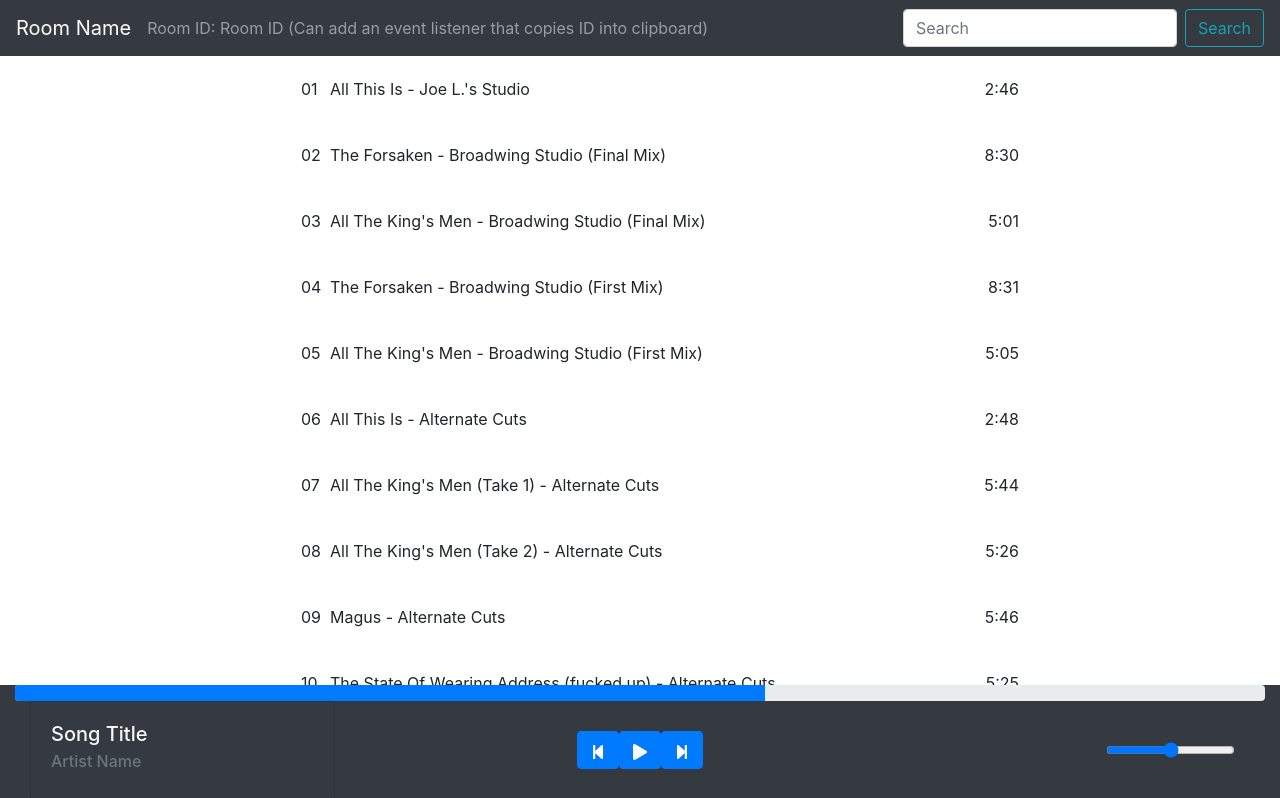
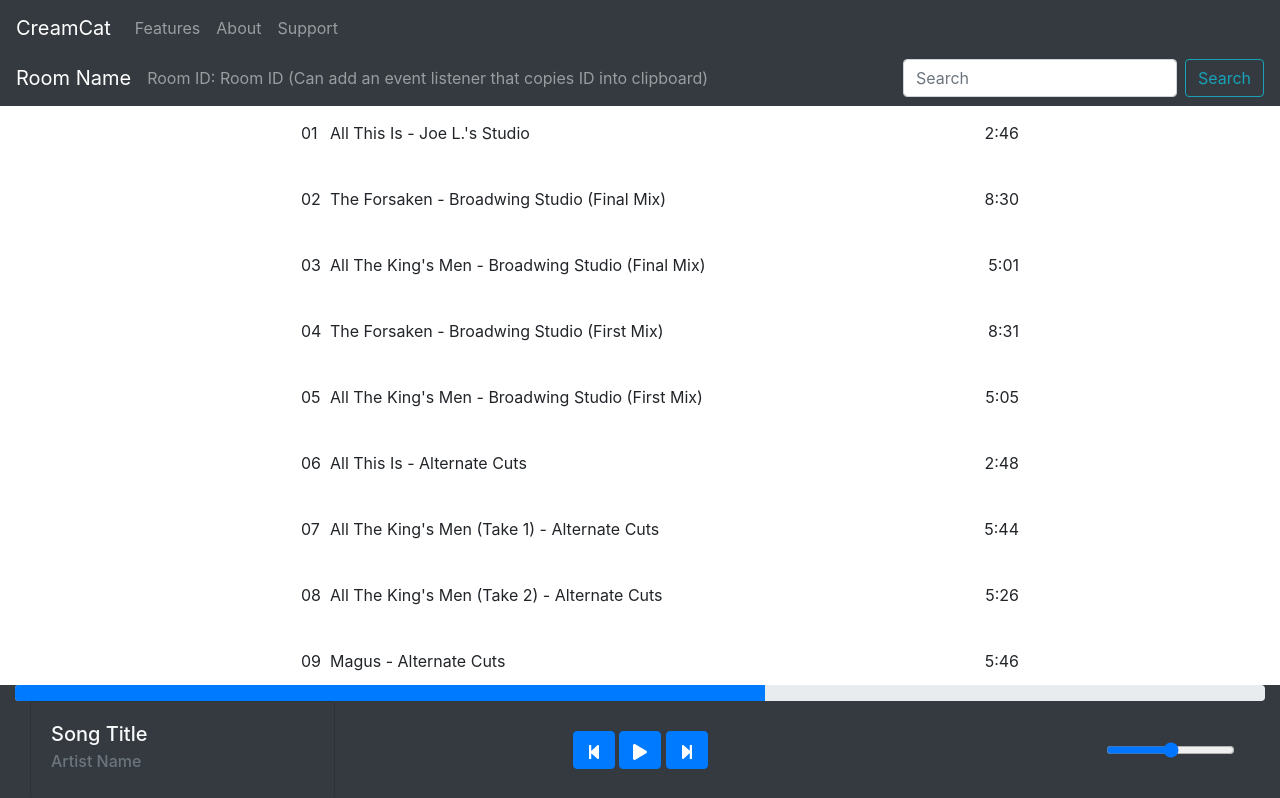
Before and after one commit to arangace/CreamCat, a React (Create React App) app in the folder frontend/: page /Room in a window 1280 px wide. Shown: the top 798 px of the page. Built offline with nearby package versions, Linux system fonts and the light colour scheme.

Commit message:
fix: fixed jogging of playbar icons, fixed disappearing navBar from issue#31

```diff
--- a/frontend/src/components/MusicPlayer/Header.js
+++ b/frontend/src/components/MusicPlayer/Header.js
@@ -12,8 +12,9 @@ export default function Header() {
 
     return (
         <>
-            <Navbar fixed="top" variant="dark" bg="dark">
-                <Navbar.Brand>{roomName}</Navbar.Brand>
+            <div className={styles.navRoom}>
+                <Navbar fixed="top" variant="dark" bg="dark" className={styles.navRoom}>
+                    <Navbar.Brand >{roomName}</Navbar.Brand>
                     <Navbar.Toggle />
                     <Navbar.Collapse>
                         <Navbar.Text>Room ID: {roomID}</Navbar.Text>
@@ -27,6 +28,7 @@ export default function Header() {
                         <Button variant="outline-info" onClick={handleSearch}>Search</Button>
                     </Form>
                 </Navbar>
+            </div>
         </>
     );
 }
--- a/frontend/src/components/MusicPlayer/Header.module.css
+++ b/frontend/src/components/MusicPlayer/Header.module.css
@@ -0,0 +1,7 @@
+.navRoom {
+  margin-top: 50px;
+  background-color: red;
+}
+.navPlaceholder {
+  height: 50px;
+}
--- a/frontend/src/components/MusicPlayer/Playbar.js
+++ b/frontend/src/components/MusicPlayer/Playbar.js
@@ -10,14 +10,14 @@ export default function Playbar() {
     return (
         <>
             <Container fluid className={styles.playbar}>
-            <ProgressBar now={60} />
+                <ProgressBar now={60} />
                 <Container fluid className={styles.playbarContainer}>
                     <SongInfo className={styles.songInfo} />
 
                     <SongControls className={styles.songControls} />
 
                     <Container className={styles.volumeControls}>
-                        <input type="range" className={styles.volumeSlider}/>
+                        <input type="range" className={styles.volumeSlider} />
                     </Container>
                 </Container>
             </Container>
--- a/frontend/src/components/MusicPlayer/SongControls.module.css
+++ b/frontend/src/components/MusicPlayer/SongControls.module.css
@@ -11,19 +11,3 @@
   border: #343a40;
   color: gray;
 }
-
-.prevSong:hover,
-.playBtn:hover,
-.nextSong:hover {
-    background: #343a40;
-    border: #343a40;
-    color: white;
-}
-
-.prevSong:active,
-.playBtn:active,
-.nextSong:active {
-    background: #343a40;
-    border: #343a40;
-    color: white;
-}
--- a/frontend/src/components/MusicPlayer/index.js
+++ b/frontend/src/components/MusicPlayer/index.js
@@ -3,11 +3,12 @@ import { Button, Card, Container } from "react-bootstrap";
 import Header from "./Header";
 import Playbar from "./Playbar";
 import Playlist from "./Playlist";
-
+import styles from "./Header.module.css";
 export default function MusicPlayer() {
     return (
         <>
             <Header />
+            <div className={styles.navPlaceholder}></div>
             <Playlist />
             <Playbar />
         </>
--- a/frontend/src/components/Navbar.js
+++ b/frontend/src/components/Navbar.js
@@ -4,7 +4,7 @@ import Navbar from "react-bootstrap/Navbar";
 export default function NavBar() {
     return (
         <>
-            <Navbar bg="dark" variant="dark">
+            <Navbar fixed="top" bg="dark" variant="dark">
                 <Navbar.Brand href="/Home">CreamCat</Navbar.Brand>
                 <Nav className="mr-auto">
                     <Nav.Link href="Features">Features</Nav.Link>
```
Also changed, not shown: frontend/src/components/MusicPlayer/SongControls.js (+4 -4 lines), 1 other file (tests, documents, lock files or other folders). Lines whose indentation alone changed are shown as unchanged.
